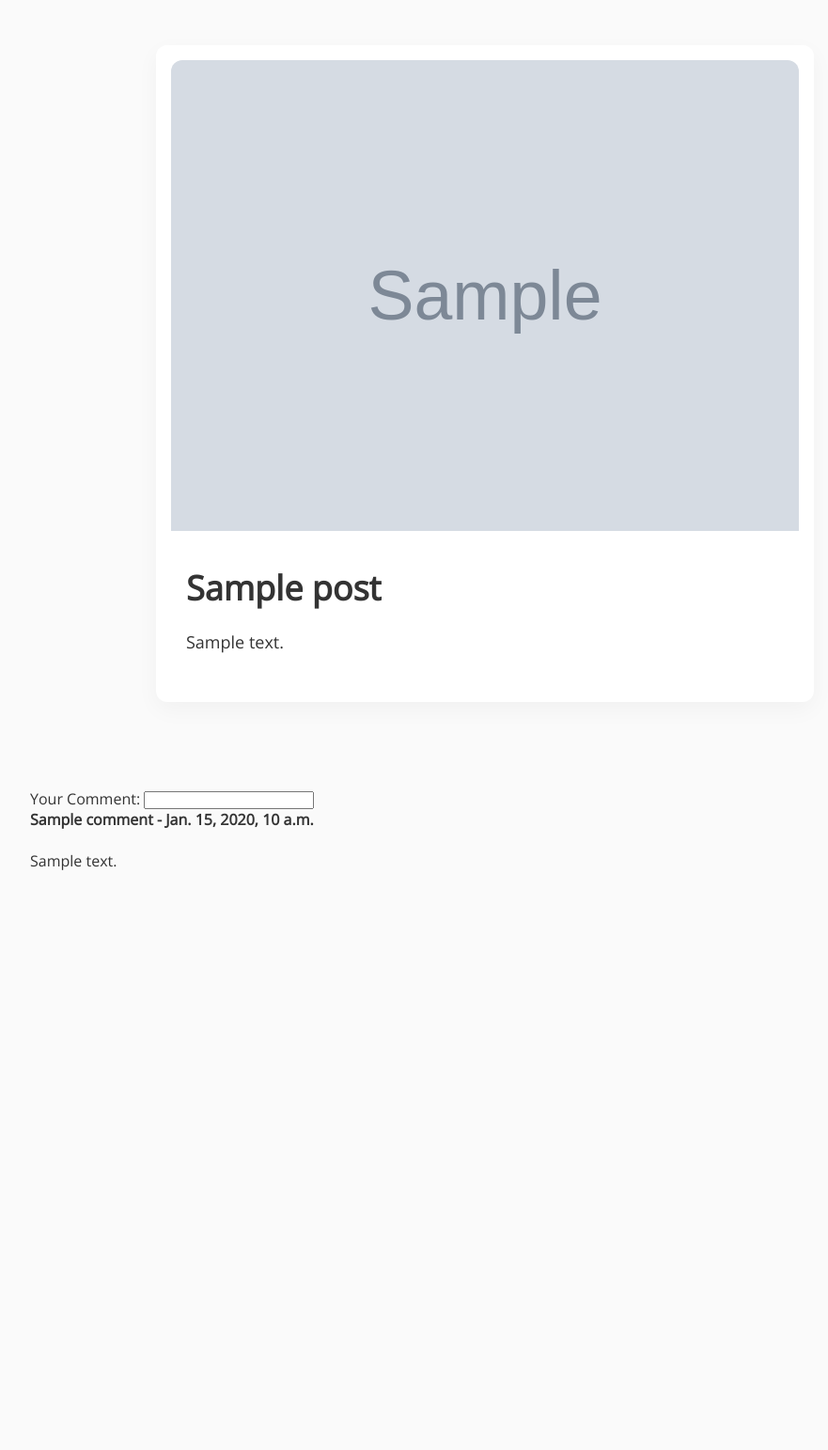
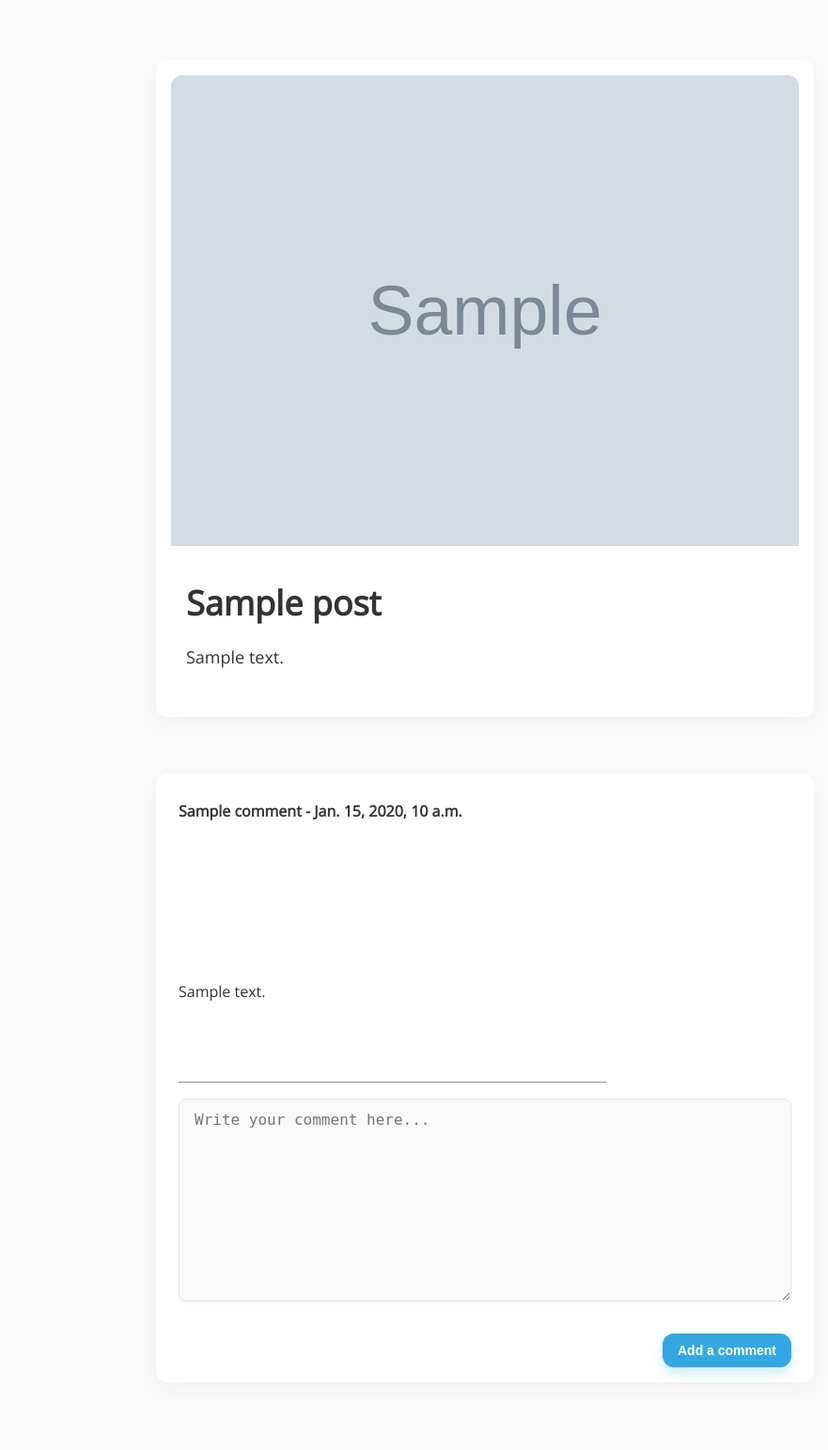
Before and after one commit to baharbarghbani/Personal-Blog, a Django app: page /blog/posts/1/ in a window 1280 px wide. Shown: the part 80-1623 px from the top of the page at 94% size, without its empty margins (124-1005 px from the left). Before the commit the page ends 1006 px from the top, so only its background shows below. Run offline with Django 5.2, Linux system fonts and the light colour scheme; a user stored in the database is signed in; tables that the repository leaves empty hold one stand-in row (values such as "Sample post"); grey boxes marked "Sample" are stand-in pictures.

Commit message:
added no comment and comment text area ui design

```diff
--- a/blog/admin.py
+++ b/blog/admin.py
@@ -1,7 +1,7 @@
 from django.contrib import admin
 from .models import Post, Comment
 # Register your models here.
-# username: bahar
+# username: baharbarghbani
 # password: 1234
 
 admin.site.register(Post)
--- a/blog/forms.py
+++ b/blog/forms.py
@@ -1,4 +1,4 @@
 from django import forms
 
 class CommentForm(forms.Form):
-    body = forms.CharField(max_length=256, label="Your Comment")\
+    body = forms.CharField(max_length=255, label="", widget=forms.Textarea(attrs={'placeholder': 'Write your comment here...', 'class': 'comment-input'}))
--- a/blog/templates/blog/post_detail.html
+++ b/blog/templates/blog/post_detail.html
@@ -9,13 +9,11 @@
 </div>
 <br/><br/>
 
-{% if user.is_authenticated %}
-    {{ form }}
-{% else %}
-    <a href="{% url 'login'%}">Login to add comment</a>
-{% endif %}
+<div class="comment-container">
     {% if not post.comments.all %}
+    <p class="no-comment-text">
         No comments yet...
+    </p>
     {% else %}
     {% for comment in post.comments.all %}
     <strong>
@@ -26,5 +24,32 @@
     <br/><br/>
     {% endfor %}
     {% endif %}
+    {% if user.is_authenticated %}
+    <hr width="70%" size="2"  style="color: #e5e7eb; ">
+    <form method="post" class="comment-form">
+      {{ form }}
+      <button type="submit" class="form-btn comment-btn">Add a comment</button>
+    </form>
+    {% else %}
+    {% if not user.is_authenticated %}
+    <script>
+    document.addEventListener("DOMContentLoaded", () => {
+      const textarea = document.querySelector(".comment-input");
+      if (textarea) {
+        textarea.addEventListener("focus", () => {
+          const proceed = confirm("You need to log in to add a comment. Go to login page?");
+          if (proceed) {
+            window.location.href = "{% url 'login' %}";
+          } else {
+            textarea.blur();
+          }
+        });
+      }
+    });
+    </script>
+{% endif %}
+    <!-- <a href="{% url 'login'%}">Login to add comment</a> -->
+    {% endif %}
+</div>
 
 {% endblock %}
--- a/pages/static/pages/style.css
+++ b/pages/static/pages/style.css
@@ -16,7 +16,7 @@ FONT SIZE SYSTEM (px)
   --text:#222;
   --muted:#6b7280;
   --border:#e5e7eb;
-  --ring:#1c39bb;           /* your Iranian blue */
+  --ring:#34A8E2;           /* your Iranian blue */
   --shadow:0 10px 30px rgba(0,0,0,.06);
   --radius:12px;
   --space:16px;
@@ -48,9 +48,13 @@ body {
   color: #333;
   text-decoration: none;
   font-size: 14px;
-  font-weight: bold;
+  font-weight: 800;
 }
 
+.nav-link:hover{
+  translate: 0 -1px;
+  font-weight: 1600;
+}
 .header {
   display: flex;
   height: 80px;
@@ -196,7 +200,8 @@ body {
 
 .post-detail{
   max-width: 700px;
-  margin: 48px auto;
+  margin: 64px auto;
+  margin-bottom: 16px;
   padding: 16px;
   background: #fff;
   box-shadow: 0 8px 24px rgba(0, 0, 0, 0.04);
@@ -307,7 +312,7 @@ body {
 .form-btn {
   padding: 12px 20px;
   border: 0;
-  border-radius: 10px;
+  border-radius: var(--radius);
   background: var(--ring);
   color: #fff;
   font-weight: 600;
@@ -356,3 +361,65 @@ body {
   border: var(--ring);
   border-radius: 16px;
 }
+
+.comment-container{
+  margin: 0px auto;
+  max-width: 700px;
+  margin-bottom: 72px;
+  display: flex;
+  flex-direction: column;
+  padding: 8px 24px 16px 24px;
+  line-height: 64px;
+  background: #fff;
+  box-shadow: 0 8px 24px rgba(0, 0, 0, 0.04);
+  border-radius: 12px;
+
+}
+.no-comment-text{
+  font-weight: bold;
+  font-size: 20px;
+}
+
+.comment-form {
+  display: flex;
+  flex-direction: column;
+  gap: 8px;
+  margin-top: 16px;
+}
+
+.comment-input {
+  width: 100%;
+  border-radius: 8px;
+  border: 1px solid var(--border);
+  font-size: 16px;
+  padding: 12px 16px;
+  resize: vertical;
+  background: #fafafa;
+  box-shadow: 0 2px 6px rgba(0,0,0,0.03);
+}
+
+.comment-input:focus {
+  outline: none;
+  border-color: var(--ring);
+  box-shadow: 0 0 0 4px color-mix(in srgb, var(--ring) 20%, transparent);
+  background: #fff;
+}
+
+.comment-btn {
+  width: fit-content;
+  align-self: flex-end;
+  padding: 10px 16px;
+  border-radius: 12px;
+  background: var(--ring);
+  font-weight: 600;
+  font-size: 14px;
+  box-shadow: 0 6px 12px rgba(52, 168, 226, 0.25);
+}
+
+.comment-btn:hover {
+  box-shadow: 0 8px 16px rgba(52, 168, 226, 0.3);
+}
+
+.comment-btn:active {
+  transform: translateY(1px);
+}
--- /dev/null
+++ b/requirements.txt
@@ -0,0 +1,5 @@
+asgiref==3.9.1
+Django==5.2.6
+pillow==11.3.0
+psycopg2-binary==2.9.10
+sqlparse==0.5.3
```
Also changed, not shown: 1 other file. Lines whose indentation alone changed are shown as unchanged.
